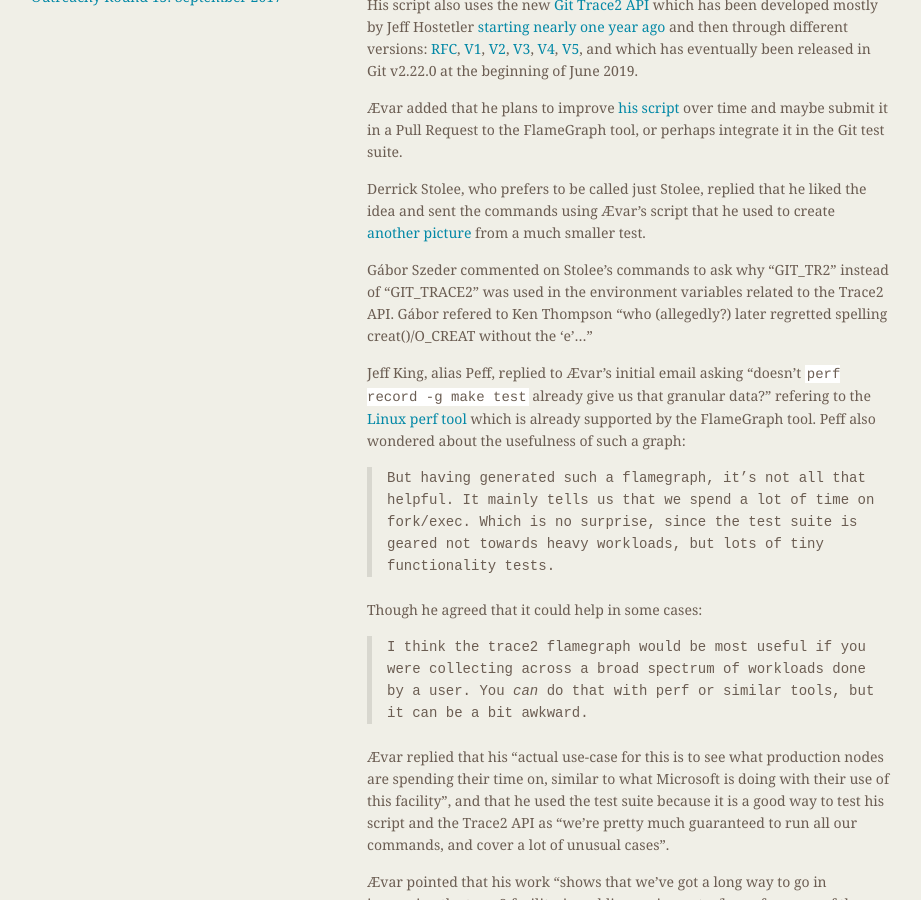
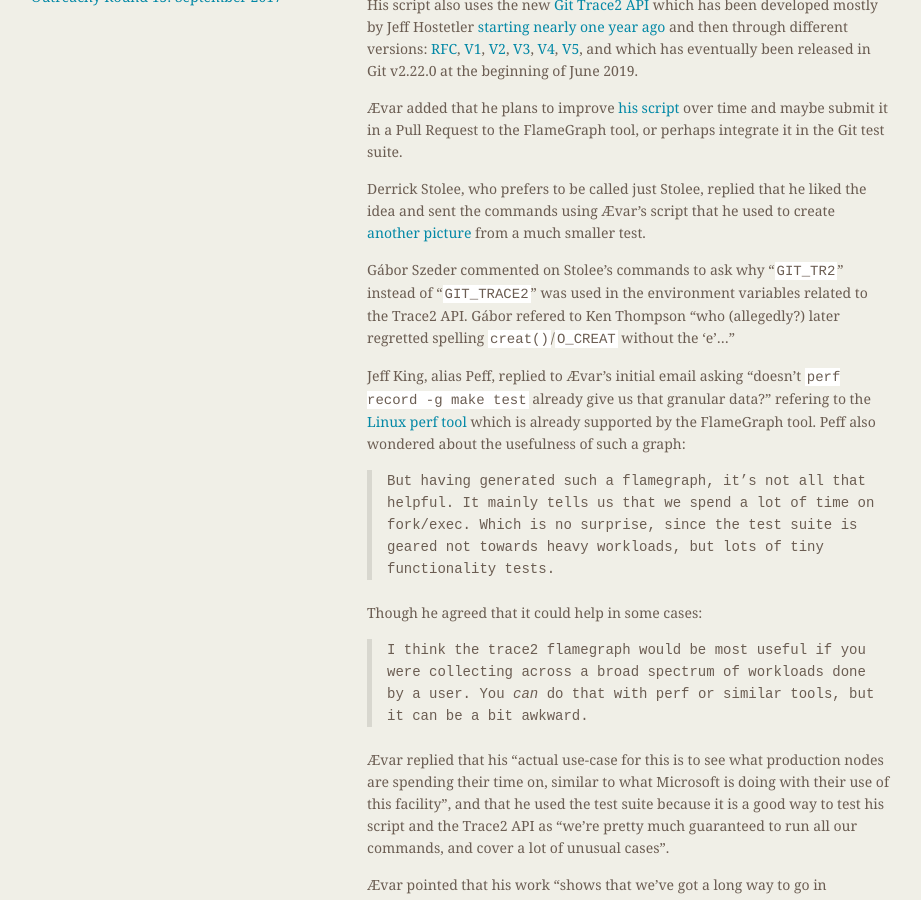
Before and after one commit to git/git.github.io, a Jekyll site: the page built from rev_news/drafts/edition-52.md, in a window 1280 px wide and 900 px high, scrolled down 416 px. Shown: the whole window, without its empty margins (192-1113 px from the left). Built offline with Jekyll 4.4.1, drawn with Linux system fonts in a browser that asks for light colours.

Commit message:
rn-52: Minor changes to formatting

```diff
--- a/rev_news/drafts/edition-52.md
+++ b/rev_news/drafts/edition-52.md
@@ -51,10 +51,10 @@
   [another picture](https://github.com/derrickstolee/FlameGraph/blob/git-test/git-test.svg)
   from a much smaller test.
 
-  Gábor Szeder commented on Stolee's commands to ask why "GIT_TR2"
-  instead of "GIT_TRACE2" was used in the environment variables
+  Gábor Szeder commented on Stolee's commands to ask why "`GIT_TR2`"
+  instead of "`GIT_TRACE2`" was used in the environment variables
   related to the Trace2 API. Gábor refered to Ken Thompson "who
-  (allegedly?) later regretted spelling creat()/O_CREAT without the
+  (allegedly?) later regretted spelling `creat()`/`O_CREAT` without the
   'e'..."
 
   Jeff King, alias Peff, replied to Ævar's initial email asking
```
